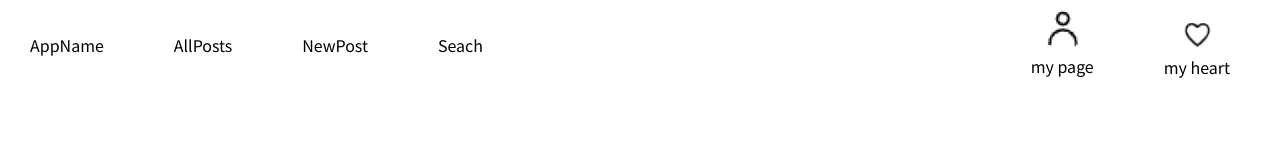
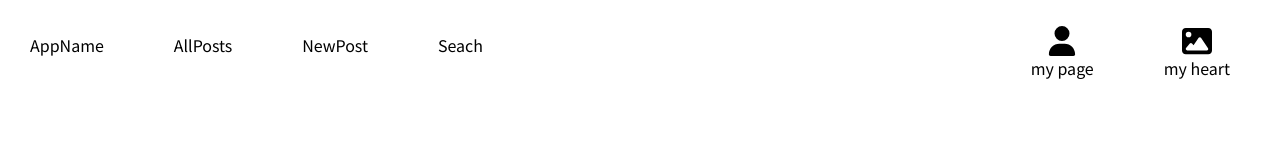
Before and after one commit to strongest-community/web_public, a Next.js app: page /Post/1 in a window 1280 px wide. Shown: the top 160 px of the page. Built offline with nearby package versions, Linux system fonts and the light colour scheme; no server answers.

Commit message:
change img to icon

```diff
--- a/package.json
+++ b/package.json
@@ -10,6 +10,11 @@
     "fmt": "prettier --write ."
   },
   "dependencies": {
+    "@fortawesome/fontawesome-free": "^6.5.1",
+    "@fortawesome/fontawesome-svg-core": "^6.5.1",
+    "@fortawesome/free-regular-svg-icons": "^6.5.1",
+    "@fortawesome/free-solid-svg-icons": "^6.5.1",
+    "@fortawesome/react-fontawesome": "^0.2.0",
     "@splidejs/react-splide": "^0.7.12",
     "framer-motion": "^11.0.3",
     "next": "14.1.0",
--- a/src/components/Header.tsx
+++ b/src/components/Header.tsx
@@ -1,11 +1,10 @@
 "use client";
 
-import React, { useState } from "react";
+import React from "react";
 import Link from "next/link";
-import Image from "next/image";
 
-
-
+import { FontAwesomeIcon } from "@fortawesome/react-fontawesome";
+import { faUser, faImage } from "@fortawesome/free-solid-svg-icons";
 
 const Header = () => {
   return (
@@ -19,16 +18,18 @@ const Header = () => {
           <Link href="/Post/new">NewPost</Link>
         </h1>
         <h1>
-          <Link href="/Seach"><h1>Seach</h1></Link>
+          <Link href="/Seach">
+            <h1>Seach</h1>
+          </Link>
         </h1>
       </div>
       <div className="flex gap-[70px] mr-[50px]">
-        <div className="flex flex-col items-center">
-          <Image src="/images/user.png" height={33} width={35} className="relative bottom-[5px]" alt="image" />
+        <div className="mt-[15px] flex flex-col items-center">
+          <FontAwesomeIcon icon={faUser} className="h-[30px] w-[30px]" />
           <p>my page</p>
         </div>
         <div className="mt-[15px] flex flex-col items-center">
-          <Image src="/images/heart.png" height={40} width={35} className="relative bottom-[5px]" alt="image" />
+          <FontAwesomeIcon icon={faImage} className="h-[30px] w-[30px]" />
           <p>my heart</p>
         </div>
       </div>
```
Also changed, not shown: 1 other file (tests, documents, lock files or other folders).
